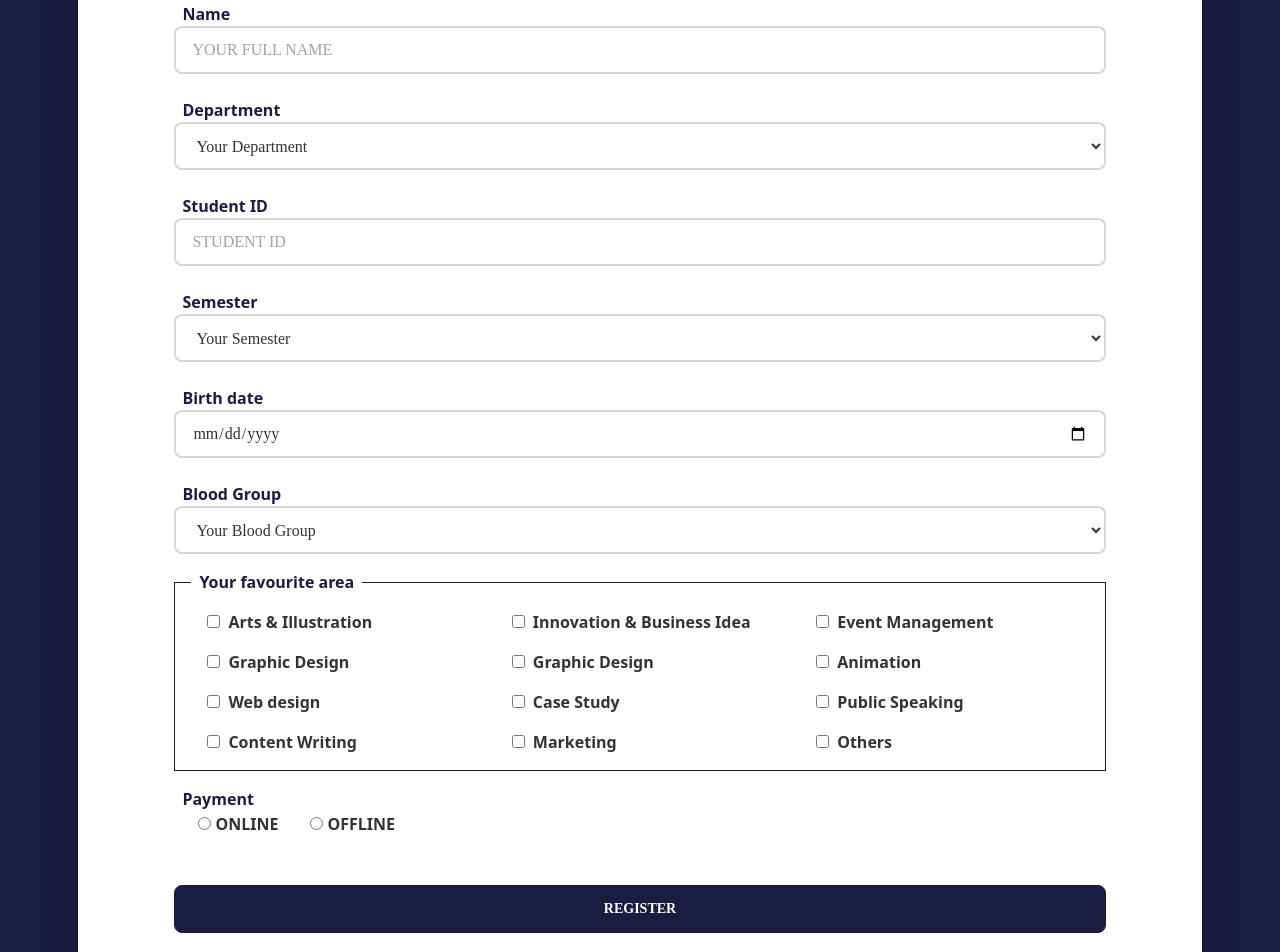
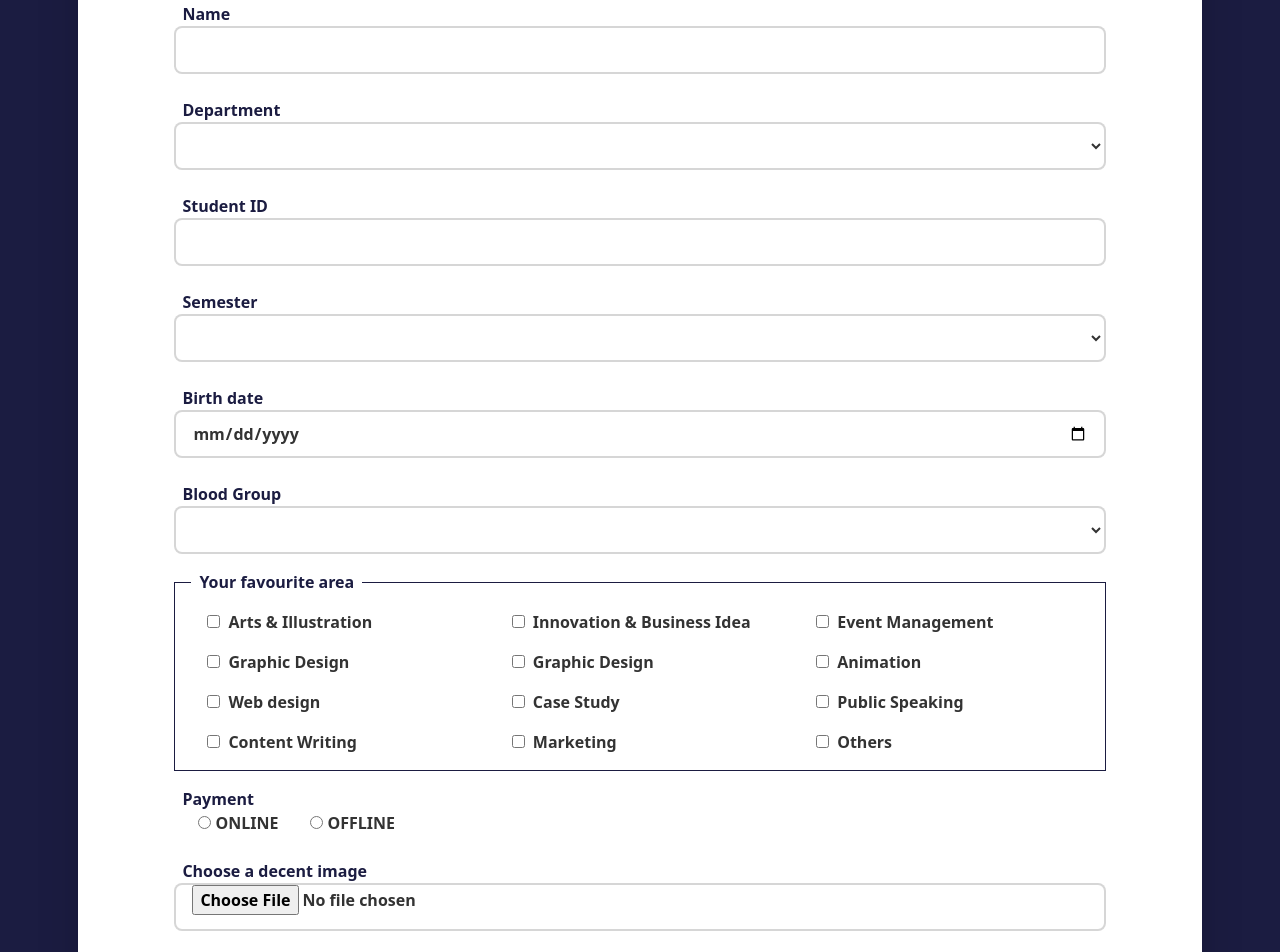
Before and after one commit to ibrahimkhalil188/aust-cdc, a React (Create React App) app: page /register in a window 1280 px wide. Shown: the part 2220-3172 px from the top of the page. Built offline with nearby package versions, Linux system fonts and the light colour scheme; a web font is replaced by a local one.

Commit message:
get online url

```diff
--- a/package.json
+++ b/package.json
@@ -11,6 +11,7 @@
     "firebase": "^9.13.0",
     "leaflet": "^1.9.2",
     "react": "^18.2.0",
+    "react-avatar-edit": "^1.2.0",
     "react-dom": "^18.2.0",
     "react-firebase-hooks": "^5.0.3",
     "react-hook-form": "^7.39.3",
--- a/src/Components/Register/GmailRegister.js
+++ b/src/Components/Register/GmailRegister.js
@@ -3,6 +3,7 @@ import { useForm } from "react-hook-form";
 const GmailRegister = () => {
   const [other, setOther] = useState(false);
   const [payment, setPayment] = useState("");
+  const ImageStorageKey = "5cb95fcec85252f31df0df859b7fc24a"
   const {
     register,
     handleSubmit,
@@ -14,7 +15,20 @@ const GmailRegister = () => {
     },
   });
   const onSubmit = (data) => {
-    console.log(data.checkbox.length);
+    const image =data.image[0];
+    const formData = new FormData();
+    formData.append("image",image);
+    const url =`https://api.imgbb.com/1/upload?key=${ImageStorageKey}`
+    fetch(url,{
+      method:'POST',
+      body:formData
+    })
+    .then(res=>res.json())
+    .then(result=>{
+      if(result.success){
+        data={...data,image:result.data.url}
+      }
+    })
   };
 
   return (
@@ -24,7 +38,8 @@ const GmailRegister = () => {
           Register yourself
         </h1>
 
-        <form onSubmit={handleSubmit(onSubmit)} className="mx-6 lg:mx-24 my-6">
+        <form onSubmit={handleSubmit(onSubmit)} className="font-sans font-bold mx-6 lg:mx-24 my-6">
+          {/* Avatar or profile image */}
           <div class="form-control w-full my-6">
             <label className="font-bold font-sans mx-2 text-primary">
               Email ID
@@ -41,7 +56,6 @@ const GmailRegister = () => {
                 },
               })}
               type="email"
-              placeholder="EMAIL ID"
               className={`input ${
                 errors.name?.type === "required" ||
                 errors.email?.type === "pattern"
@@ -73,7 +87,6 @@ const GmailRegister = () => {
                 },
               })}
               type="text"
-              placeholder="YOUR FULL NAME"
               className={`input ${
                 errors.name?.type === "required"
                   ? "border-secondary"
@@ -93,20 +106,19 @@ const GmailRegister = () => {
             <select
               {...register("department", {
                 required: {
-                  value: "Department name",
+                  value: true,
                   message: "Department is required",
                 },
               })}
               type="text"
-              placeholder="Department Name"
               className={`input placeholder-primary placeholder:text-lg placeholder:font-bold ${
                 errors.department?.type === "required"
                   ? "border-secondary"
                   : "input-bordered border-2"
               }`}
             >
-              <option className="text-lg font-sans" defaultValue="">
-                Your Department
+              <option className="text-lg font-sans" value="">
+
               </option>
               <option className="text-lg font-sans" Value="Architecture">
                 Architecture
@@ -152,7 +164,6 @@ const GmailRegister = () => {
                 },
               })}
               type="text"
-              placeholder="STUDENT ID"
               className={`input ${
                 errors.id?.type === "required"
                   ? "border-secondary"
@@ -178,7 +189,6 @@ const GmailRegister = () => {
                 },
               })}
               type="text"
-              placeholder="Semester"
               className={`input placeholder-primary placeholder:text-lg placeholder:font-bold ${
                 errors.semester?.type === "required"
                   ? "border-secondary"
@@ -186,7 +196,6 @@ const GmailRegister = () => {
               }`}
             >
               <option className="text-lg font-sans" defaultValue="">
-                Your Semester
               </option>
               <option className="text-lg font-sans" Value="1/1">
                 1/1
@@ -261,7 +270,6 @@ const GmailRegister = () => {
                 },
               })}
               type="text"
-              placeholder="Blood"
               className={`input placeholder-primary placeholder:text-lg placeholder:font-bold ${
                 errors.blood?.type === "required"
                   ? "border-secondary"
@@ -269,7 +277,7 @@ const GmailRegister = () => {
               }`}
             >
               <option className="text-lg font-sans" defaultValue="">
-                Your Blood Group
+
               </option>
               <option className="text-lg font-sans" Value="A+">
                 A+
@@ -550,7 +558,73 @@ const GmailRegister = () => {
             </div>
           </div>
           <div>
-            {payment === "offline" ? <span>Offline</span> : ""}
+            {payment === "offline" ? (
+              <div className="font-sans font-bold">
+                <label className="font-bold font-sans mx-2 text-primary ">
+                  Payment Method
+                </label>
+                <br />
+                <div className="ml-6">
+                  <input
+                    {...register("radio", {
+                      required: {
+                        value: "onlinePayment",
+                        message: "radio is required",
+                      },
+                    })}
+                    type="radio"
+                    value="Cash"
+                    name="onlinePayment"
+                  />
+                  <label for="onlinePayment" className="ml-2">
+                    Cash
+                  </label>
+                </div>
+                <div className="ml-6">
+                  <input
+                    {...register("radio", {
+                      required: {
+                        value: "onlinePayment",
+                        message: "radio is required",
+                      },
+                    })}
+                    type="radio"
+                    value="Booth"
+                    name="onlinePayment"
+                  />
+                  <label for="onlinePayment" className="ml-2">
+                    Booth
+                  </label>
+                </div>
+                <div class="form-control w-full">
+                  <label className="font-bold font-sans mx-2 text-primary">
+                    Transaction ID
+                  </label>
+                  <input
+                    {...register("Transaction ID", {
+                      required: {
+                        value: true,
+                        message: "Transaction ID is Required",
+                      },
+                    })}
+                    type="text"
+                    placeholder="Transaction ID"
+                    className={`input mt-2 ${
+                      errors.name?.type === "required"
+                        ? "border-secondary"
+                        : "input-bordered border-2"
+                    }`}
+                  />
+                  {errors.name?.type === "required" && (
+                    <span class="label-text-alt text-red-600 mt-4">
+                      {errors.name?.message}
+                    </span>
+                  )}
+                </div>
+              </div>
+            ) : (
+              ""
+            )}
             {payment === "online" ? (
               <div className="font-sans font-bold">
                 <label className="font-bold font-sans mx-2 text-primary ">
@@ -635,46 +709,35 @@ const GmailRegister = () => {
               ""
             )}
           </div>
-
-          {/* <div class="form-control w-full">
+          <div class="form-control w-full my-6">
+            <label className="font-bold font-sans mx-2 text-primary">
+              Choose a decent image
+            </label>
             <input
-              {...register("password", {
-                minLength: {
-                  value: 6,
-                  message: "too short",
-                },
+              {...register("image", {
                 required: {
                   value: true,
-                  message: "Password is Required",
+                  message: "image is Required",
                 },
               })}
-              type="password"
-              placeholder="Your password"
-              className={`input placeholder-primary placeholder:text-lg placeholder:font-bold ${
-                errors.password?.type === "required" ||
-                errors.password?.type === "minLength"
+              type="file"
+              className={`input ${
+                errors.image?.type === "required"
                   ? "border-secondary"
                   : "input-bordered border-2"
               }`}
             />
-            {errors.password?.type === "required" && (
-              <span class="label-text-alt text-red-600 my-4">
-                {errors.password?.message}
+            {errors.image?.type === "required" && (
+              <span class="label-text-alt text-red-600 mt-4">
+                {errors.image?.message}
               </span>
             )}
-            {errors.password?.type === "minLength" && (
-              <span class="label-text-alt text-red-600 my-4">
-                {errors.password?.message}
-              </span>
-            )}
-          </div>  */}
-
+          </div>
           <button
-            className="btn btn-primary w-full text-white my-12"
+            className="btn btn-primary font-sans font-bold text-lg w-full text-white my-8"
             type="submit"
-            value="LogIn"
           >
-            Register
+            Submit your form
           </button>
         </form>
       </div>
--- /dev/null
+++ b/src/Components/Register/ProfileImage.js
@@ -0,0 +1,27 @@
+import React, { useState } from 'react';
+import Avatar from 'react-avatar-edit';
+const ProfileImage = () => {
+    const [imageCrop,setImageCrop] = useState(false);
+
+    const onCrop =(view)=>{
+        setImageCrop(view);
+    }
+    const onClose=()=>{
+        setImageCrop(null)
+    }
+    return (
+        <div>
+        <Avatar
+          width={390}
+          height={295}
+          onCrop={onCrop}
+          onClose={onClose}
+
+        />
+        <img src={this.state.preview} alt="Preview" />
+
+        </div>
+    );
+};
+
+export default ProfileImage;
```
Also changed, not shown: 1 other file (tests, documents, lock files or other folders). Lines whose indentation alone changed are shown as unchanged.
